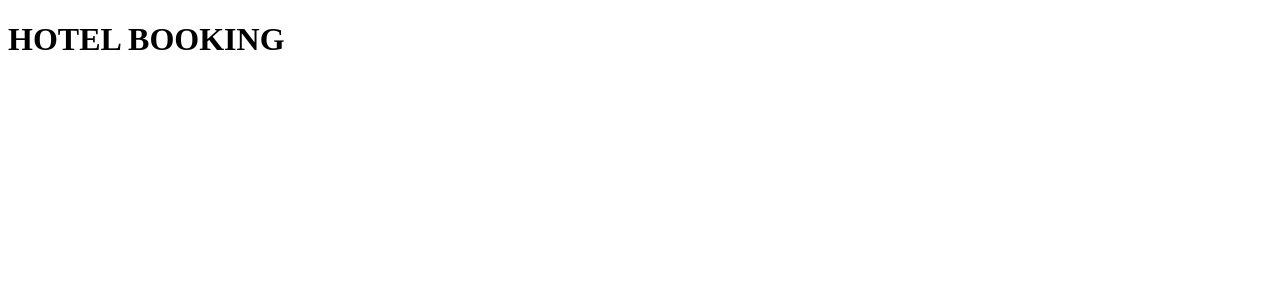
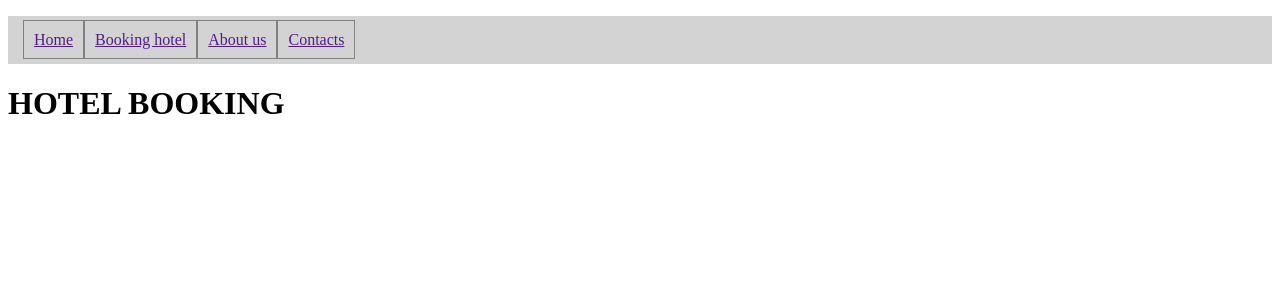
Before and after one commit to devlipka/hotel-booking, a React (Create React App) app: page / in a window 1280 px wide. Shown: the top 300 px of the page. Built offline with nearby package versions, Linux system fonts and the light colour scheme.

Commit message:
added header

```diff
--- a/public/index.html
+++ b/public/index.html
@@ -10,34 +10,11 @@
       content="Web site created using create-react-app"
     />
     <link rel="apple-touch-icon" href="%PUBLIC_URL%/logo192.png" />
-    <!--
-      manifest.json provides metadata used when your web app is installed on a
-      user's mobile device or desktop. See https://developers.google.com/web/fundamentals/web-app-manifest/
-    -->
     <link rel="manifest" href="%PUBLIC_URL%/manifest.json" />
-    <!--
-      Notice the use of %PUBLIC_URL% in the tags above.
-      It will be replaced with the URL of the `public` folder during the build.
-      Only files inside the `public` folder can be referenced from the HTML.
-
-      Unlike "/favicon.ico" or "favicon.ico", "%PUBLIC_URL%/favicon.ico" will
-      work correctly both with client-side routing and a non-root public URL.
-      Learn how to configure a non-root public URL by running `npm run build`.
-    -->
-    <title>React App</title>
+    <title>Hotel booking</title>
   </head>
   <body>
     <noscript>You need to enable JavaScript to run this app.</noscript>
     <div id="root"></div>
-    <!--
-      This HTML file is a template.
-      If you open it directly in the browser, you will see an empty page.
-
-      You can add webfonts, meta tags, or analytics to this file.
-      The build step will place the bundled scripts into the <body> tag.
-
-      To begin the development, run `npm start` or `yarn start`.
-      To create a production bundle, use `npm run build` or `yarn build`.
-    -->
   </body>
 </html>
--- a/src/App.jsx
+++ b/src/App.jsx
@@ -1,8 +1,10 @@
 import React from 'react';
+import Header from './components/header/Header';
 
 function App() {
   return (
     <div className="App">
+      <Header />
       <h1>HOTEL BOOKING</h1>
     </div>
   );
--- /dev/null
+++ b/src/components/header/Header.jsx
@@ -0,0 +1,23 @@
+import React from 'react';
+import style from './Header.module.css';
+
+export default class Header extends React.Component {
+    render() {
+        return (
+            <ul className={style.header}>
+                <a href="">
+                    <li>Home</li>
+                </a>
+                <a href="">
+                    <li>Booking hotel</li>
+                </a>
+                <a href="">
+                    <li>About us</li>
+                </a>
+                <a href="">
+                    <li>Contacts</li>
+                </a>
+            </ul>
+        )
+    }
+}
--- /dev/null
+++ b/src/components/header/Header.module.css
@@ -0,0 +1,11 @@
+.header {
+    list-style-type: none;
+    background-color: lightgrey;
+    padding: 15px;
+}
+.header a>li {
+    display: inline;
+    margin: 0;
+    padding: 10px;
+    border: grey 1px solid;
+}
```
